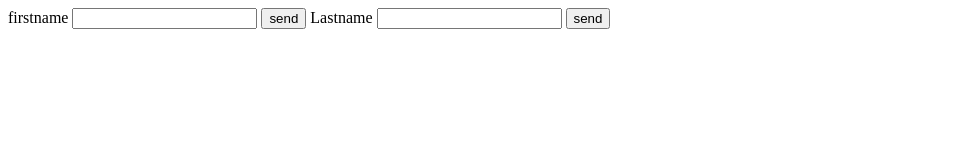
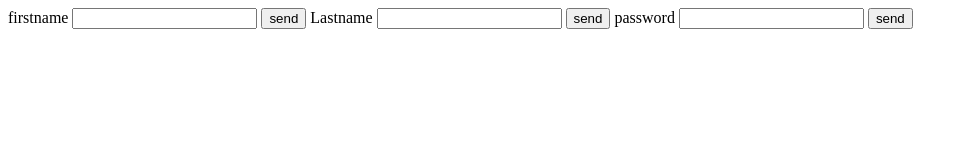
Before and after one commit to giorgikalichava/gio, a plain HTML site: page 1-HTML-Basics/4-forms/index.html in a window 1280 px wide. Shown: the whole page, without its empty margins (0-968 px from the left). Drawn offline with Linux system fonts and the light colour scheme.

Commit message:
feat(4-form): Finish tutorial-2

```diff
--- a/1-HTML-Basics/4-forms/index.html
+++ b/1-HTML-Basics/4-forms/index.html
@@ -17,6 +17,12 @@
      <input type="text" name="Lastname"/>
  </lable>
  <input type="submit" value="send"/>
+ <label>
+     password
+     <input type="password" name="password"/>
+
+ </label>
+ <input type="submit" value="send"/>
 </form>
 
 
```
